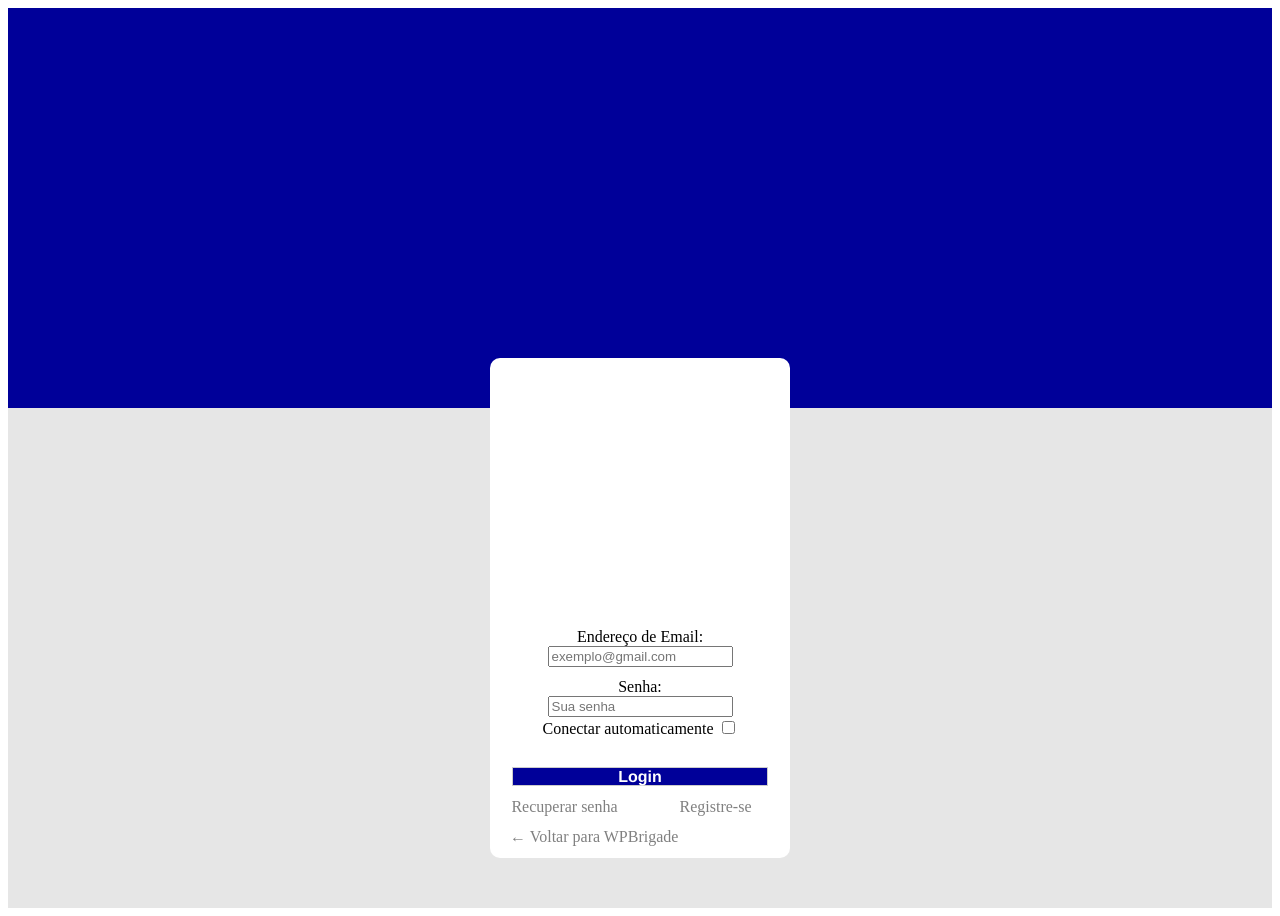
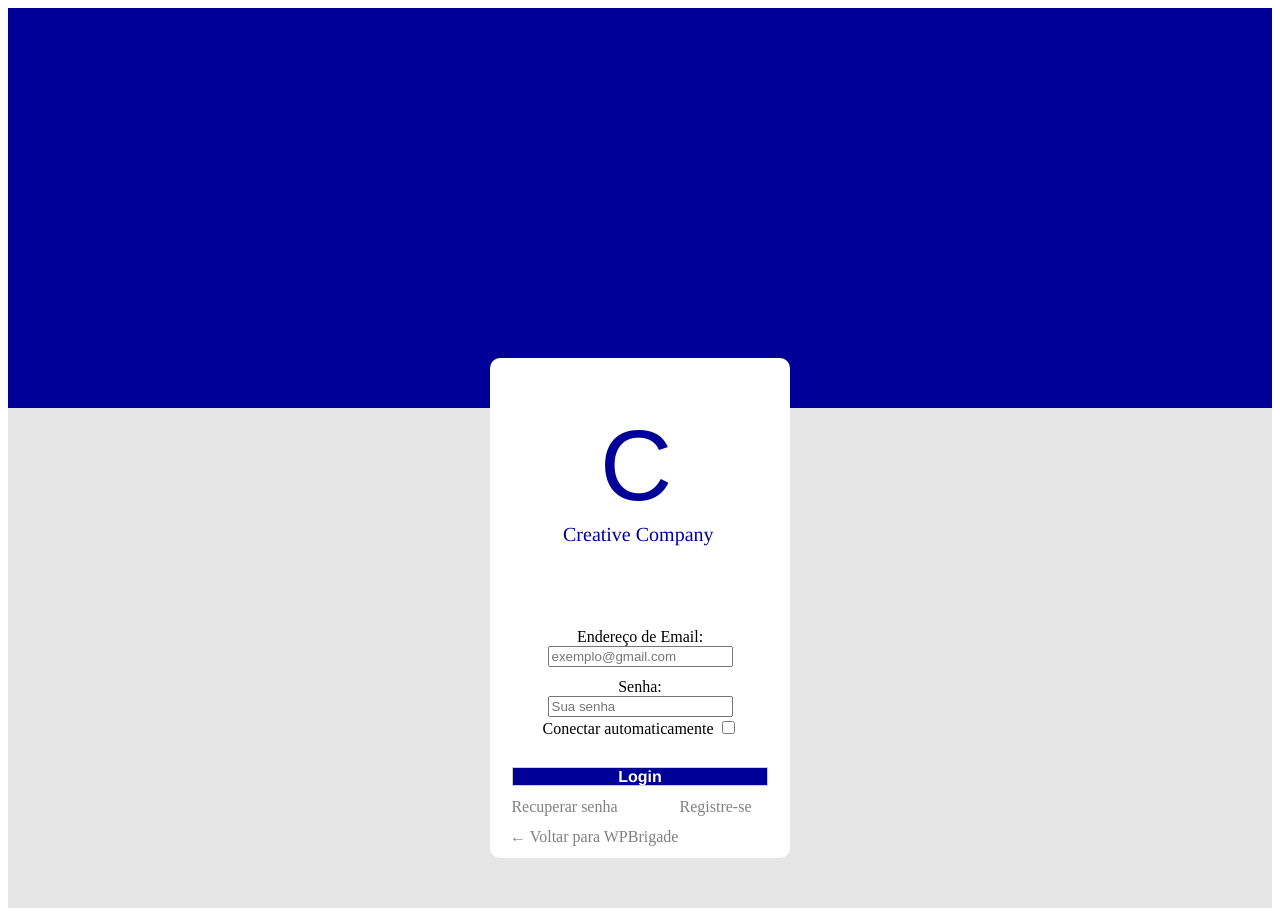
Before and after one commit to marcospsm/loginscreen, a plain HTML site: page index.html in a window 1280 px wide. Drawn offline with Linux system fonts and the light colour scheme.

Commit message:
Update index.html

```diff
--- a/index.html
+++ b/index.html
@@ -13,7 +13,9 @@
     <div style="margin: 0 auto; border-radius:10px; width: 300px; height: 500px; background-color: white; position: relative; top:-50px;">
 
 		<div style="width: 298px; height: 270px;">
-
+			<p style="font-family:sans-serif; color:#000099; font-size:100px; margin:50px 110px 0 110px; float:left;"> C </p>
+			<br>
+			<p style="margin: 0 73px; font-family: Times; font-size: 20px; color:#000099;"> Creative Company <p>
 		</div>
 
 
```
